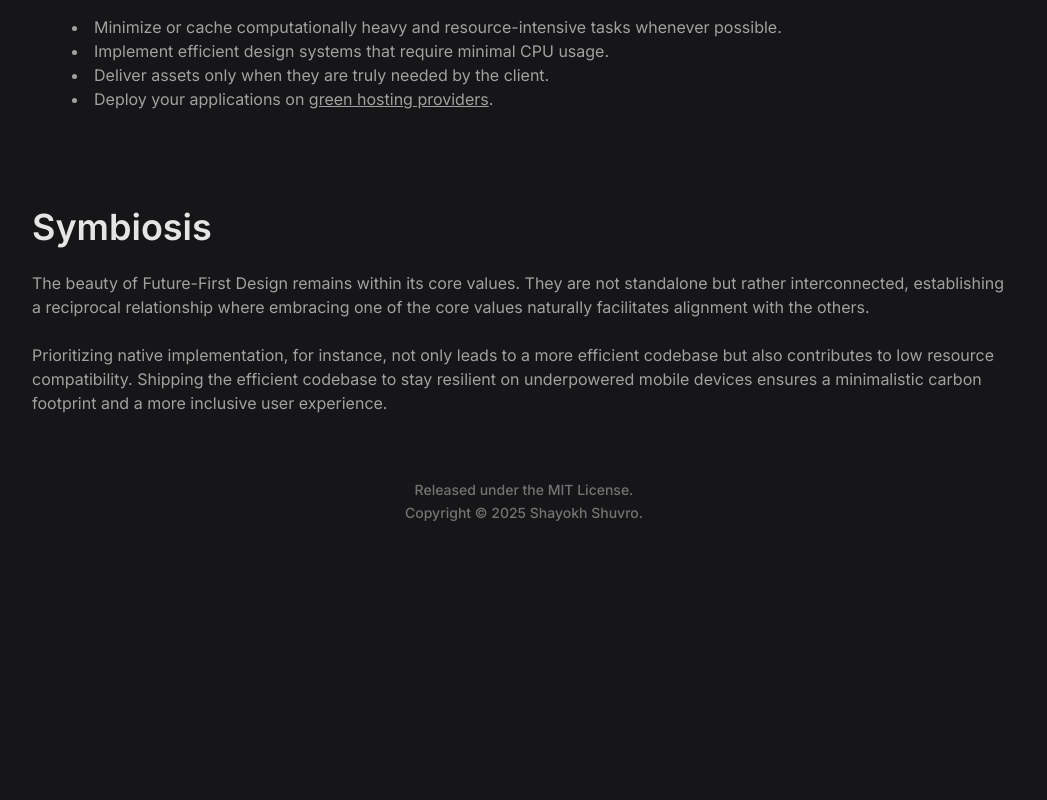
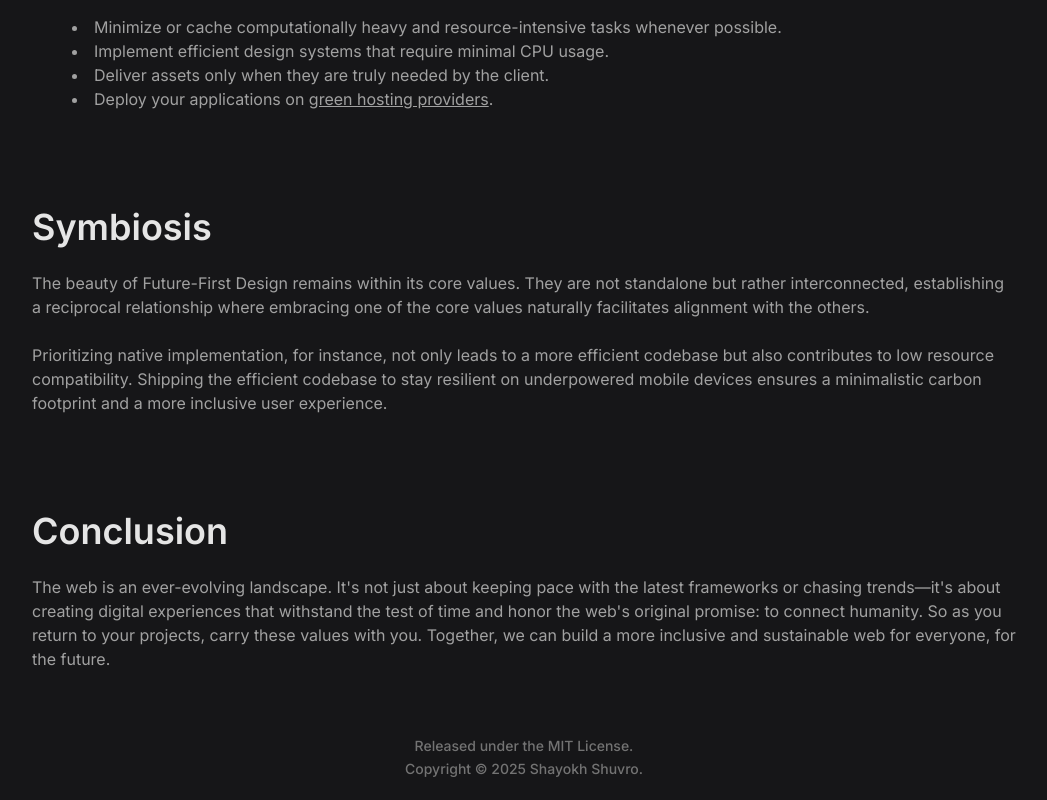
Before and after one commit to ShayokhShorfuddin/future-first-design, a React (Vite) app: page /introduction in a window 1280 px wide. Shown: the part 3290-4090 px from the top of the page, without its empty margins (116-1163 px from the left). Before the commit the page ends 3834 px from the top, so only its background shows below. Built offline with nearby package versions, Linux system fonts and the light colour scheme.

Commit message:
add conclusion

```diff
--- a/src/components/Introduction.tsx
+++ b/src/components/Introduction.tsx
@@ -349,6 +349,22 @@ export default function Introduction() {
 						and a more inclusive user experience.
 					</p>
 				</div>
+
+				<div>
+					<h1 className="text-4xl dark:text-neutral-200 font-inter font-semibold mb-6">
+						Conclusion
+					</h1>
+
+					<p className="dark:text-neutral-400 font-inter">
+						The web is an ever-evolving landscape. It's not just about keeping
+						pace with the latest frameworks or chasing trends—it's about
+						creating digital experiences that withstand the test of time and
+						honor the web's original promise: to connect humanity. So as you
+						return to your projects, carry these values with you. Together, we
+						can build a more inclusive and sustainable web for everyone, for the
+						future.
+					</p>
+				</div>
 			</div>
 		</section>
 	);
```
